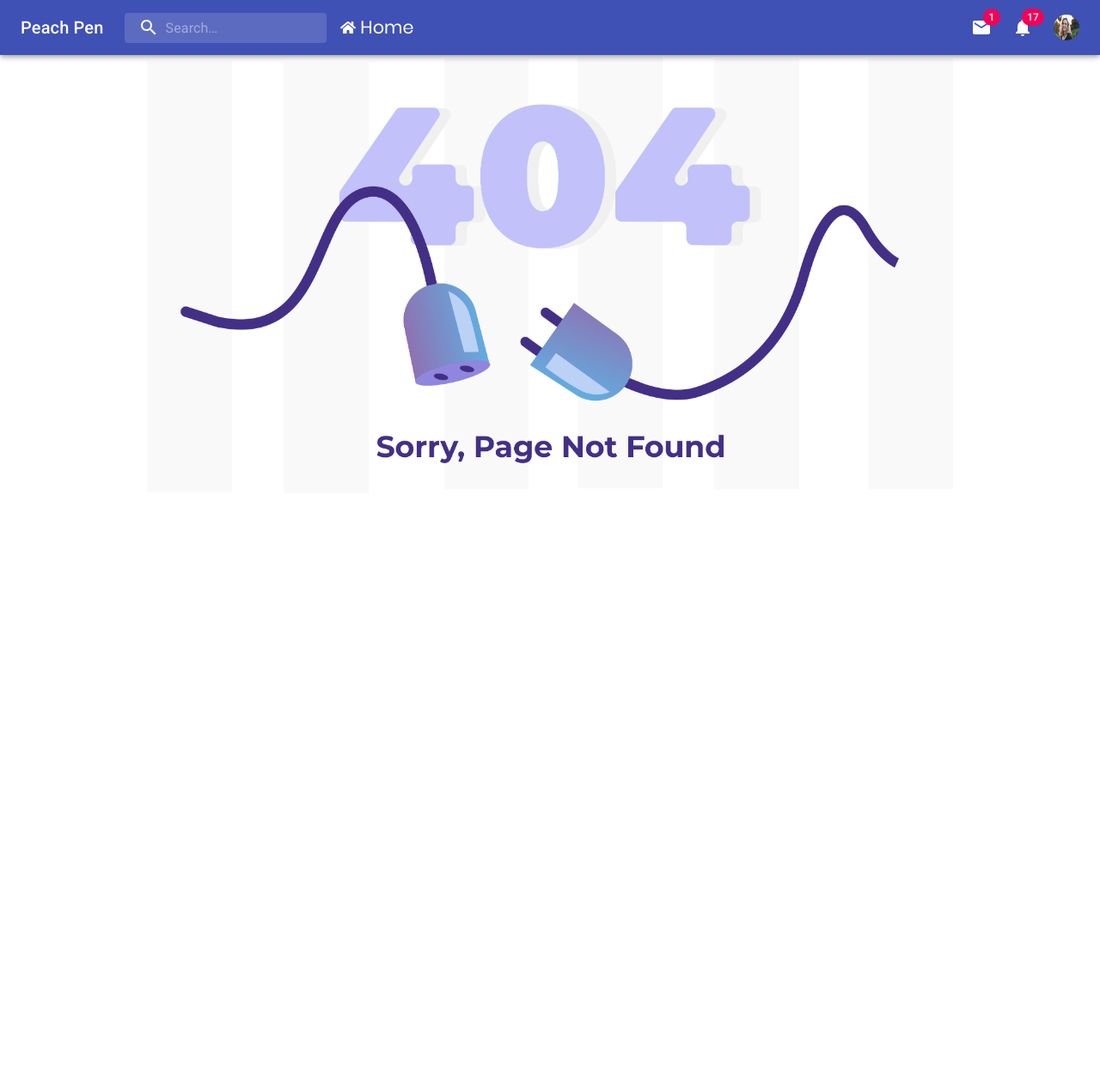
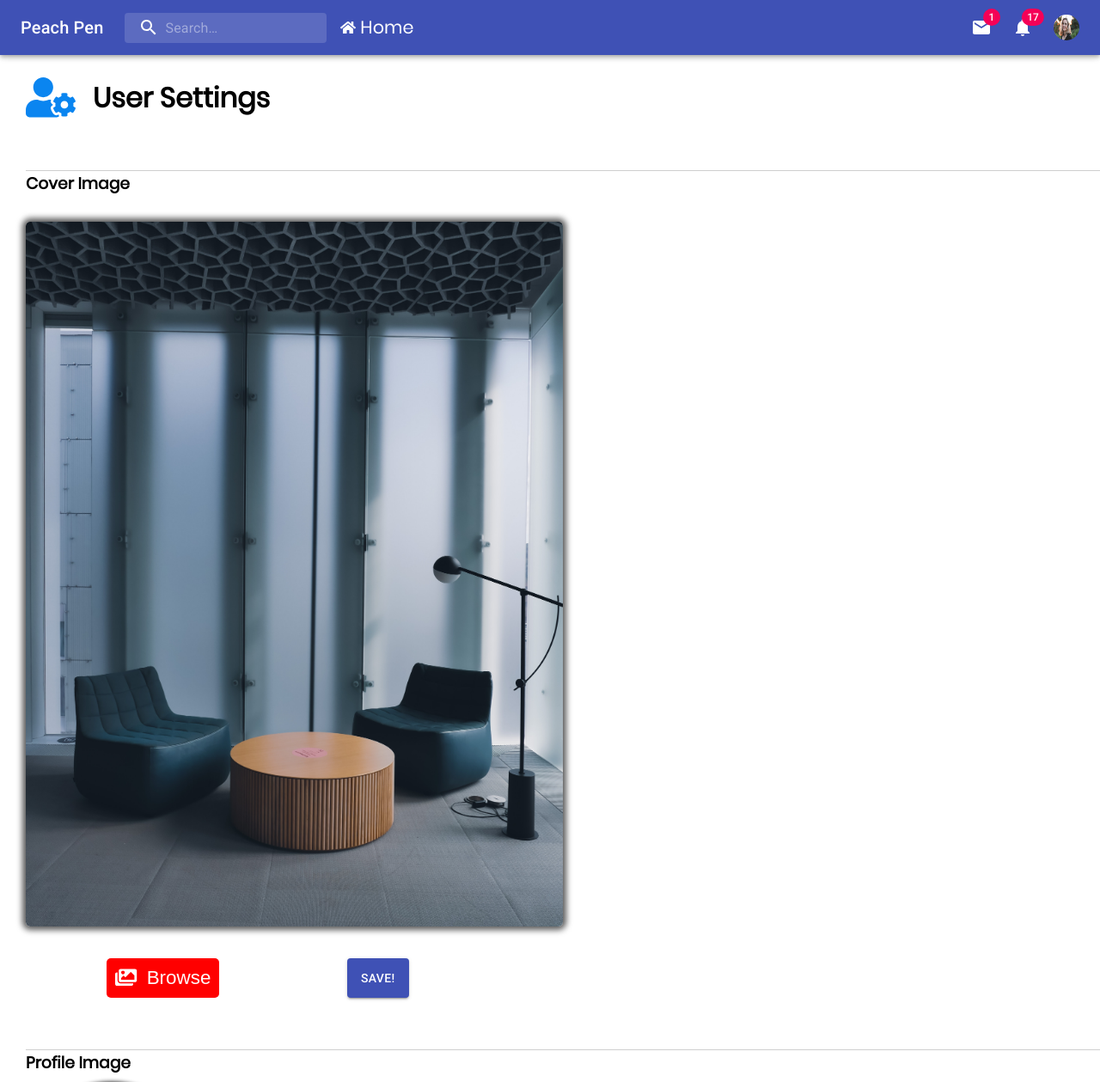
Before and after one commit to DanielS01ss/Social-Media-App, a React (Create React App) app: page /user/settings in a window 1280 px wide. Shown: the top 1259 px of the page at 86% size. Before the commit the page ends 800 px from the top, so only its background shows below. Built offline with nearby package versions, Linux system fonts and the light colour scheme; a web font is replaced by a local one.

Commit message:
Added settings browse buttons functionality

```diff
--- a/src/App.js
+++ b/src/App.js
@@ -12,7 +12,8 @@ import PageNotFound from './Components/PageNotFound.js';
 import Profile from "./Components/Profile.js";
 import About from "./Components/About.js";
 import Messages from "./Components/Messages.js";
-import Questions from "./Components/Questions.js"
+import Questions from "./Components/Questions.js";
+import Settings from "./Components/Settings.js";
 
 const UserRoutePages = ()=>{
   return(
@@ -21,6 +22,7 @@ const UserRoutePages = ()=>{
      <Route exact path="/user/profile" component={Profile}/>
      <Route exact path='/user/feed' component={MainPage}/>
      <Route exact path="/user/questions" component={Questions}/>
+     <Route exact path="/user/settings" component={Settings}/>
      <Route exact path="*" component={PageNotFound}/>
    </Switch>
 
--- a/src/Components/Settings.js
+++ b/src/Components/Settings.js
@@ -0,0 +1,104 @@
+import React,{useRef} from "react";
+import { FontAwesomeIcon } from '@fortawesome/react-fontawesome';
+import {faUserCog} from '@fortawesome/free-solid-svg-icons';
+import {faImages} from '@fortawesome/free-solid-svg-icons';
+import "../Styles/Settings.css";
+import Post from "../images/dummy-post.jpg";
+import Button from '@material-ui/core/Button';
+import userProfilePhoto from "../images/person.jpg";
+import TextField from '@material-ui/core/TextField';
+
+const Settings = ()=>{
+
+const inputFile = useRef(null);
+const hiddenCoverPhotoInput = useRef(null);
+const hiddenProfilePhotoInput = useRef(null);
+
+const handleCoverPhotoInput = (evt)=>{
+  hiddenCoverPhotoInput.current.click();
+}
+
+const handleProfilePhotoInput = (evt)=>{
+  hiddenProfilePhotoInput.current.click()
+}
+
+
+    return(
+      <div className="settings-container">
+         <div className="user-settings-header">
+         <FontAwesomeIcon icon={faUserCog} className="settings-header-icon" />
+           <h1 className="user-settings-header-title">User Settings</h1>
+         </div>
+
+         <div className="settings-card">
+           <h3>Cover Image</h3>
+            <img className="profile-background-image user-settings-bkg-img" src={Post}  alt="bkg image"/>
+            <div className="settings-action-container">
+              <button  onClick={handleCoverPhotoInput} className="browse-img-btn">
+                <FontAwesomeIcon icon={faImages}  className="browse-img-icon"/>
+                 	<span className="browse-btn-text"> Browse </span>
+              </button>
+              <input type="file" ref={hiddenCoverPhotoInput} style={{"display":"none"}}/>
+
+              <Button variant="contained" className="btn" color="primary">
+                Save!
+              </Button>
+            </div>
+         </div>
+
+         <div className="settings-card">
+           <h3>Profile Image</h3>
+          <img className="person-avatar-profile user-settings-person-main-photo" src={userProfilePhoto}/>
+            <div className="settings-action-container user-main-image-btn">
+            <button onClick={handleProfilePhotoInput} className="browse-img-btn">
+              <FontAwesomeIcon icon={faImages} className="browse-img-icon"/>
+               Browse
+            </button>
+            <input type="file" ref={hiddenProfilePhotoInput} style={{"display":"none"}}/>
+              <Button  variant="contained" className="btn" color="primary">
+                Save!
+              </Button>
+            </div>
+         </div>
+
+         <div className="settings-card">
+          <h3>Username</h3>
+            <div className="change-name-input">
+
+              <TextField
+               id="outlined-multiline-static"
+               label="Profile Name"
+               multiline
+               style={{width:"80%"}}
+               rows={2}
+               value="Person Name"
+               />
+               <Button variant="contained" className="btn" color="primary">
+                 Change
+               </Button>
+            </div>
+         </div>
+
+         <div className="settings-card">
+          <h3>Description</h3>
+            <div className="change-name-input">
+
+            <TextField
+             id="outlined-multiline-static"
+             label="Profile Description"
+             multiline
+             style={{width:"80%"}}
+             rows={2}
+             value="Details"
+             />
+               <Button variant="contained" className="btn" color="primary">
+                 Change
+               </Button>
+            </div>
+         </div>
+
+      </div>
+    )
+}
+
+export default Settings;
--- /dev/null
+++ b/src/Styles/Settings.css
@@ -0,0 +1,70 @@
+.settings-container{
+  padding-top: 90px;
+  margin-left: 30px;
+
+}
+
+.settings-card{
+  border-top:1px solid #cfcfcf;
+  margin-top:60px;
+  margin-bottom:60px;
+}
+
+.settings-header-icon{
+  font-size: 2.9rem;
+  color:#0a85f0;
+}
+
+.user-settings-header{
+  display: flex;
+  flex-direction: row;
+}
+
+.user-settings-header-title{
+  margin-left: 20px;
+}
+
+.user-settings-bkg-img{
+  width: 50%;
+}
+
+.user-settings-person-main-photo{
+  margin-left: 0px;
+  margin-bottom: 0px;
+  margin-top: 100px;
+}
+
+.user-main-image-btn{
+  margin-left: -60px;
+  margin-top: -40px !important;
+}
+
+.settings-action-container{
+  margin-left: 20px;
+  margin-top:30px;
+  display: flex;
+  width: 40%;
+  flex-direction: row;
+  justify-content: space-around;
+}
+
+.change-name-input{
+  margin-top:40px;
+  margin-bottom:10px;
+}
+
+
+
+.browse-btn-text{
+  margin-left: 5px;
+}
+
+.browse-img-btn{
+  /* margin-top:10px; */
+  background-color: red;
+  padding:10px;
+  color:#fff;
+  border-radius: 5px;
+  /* font-weight: bold; */
+  font-size: 1.4rem;
+}
```
